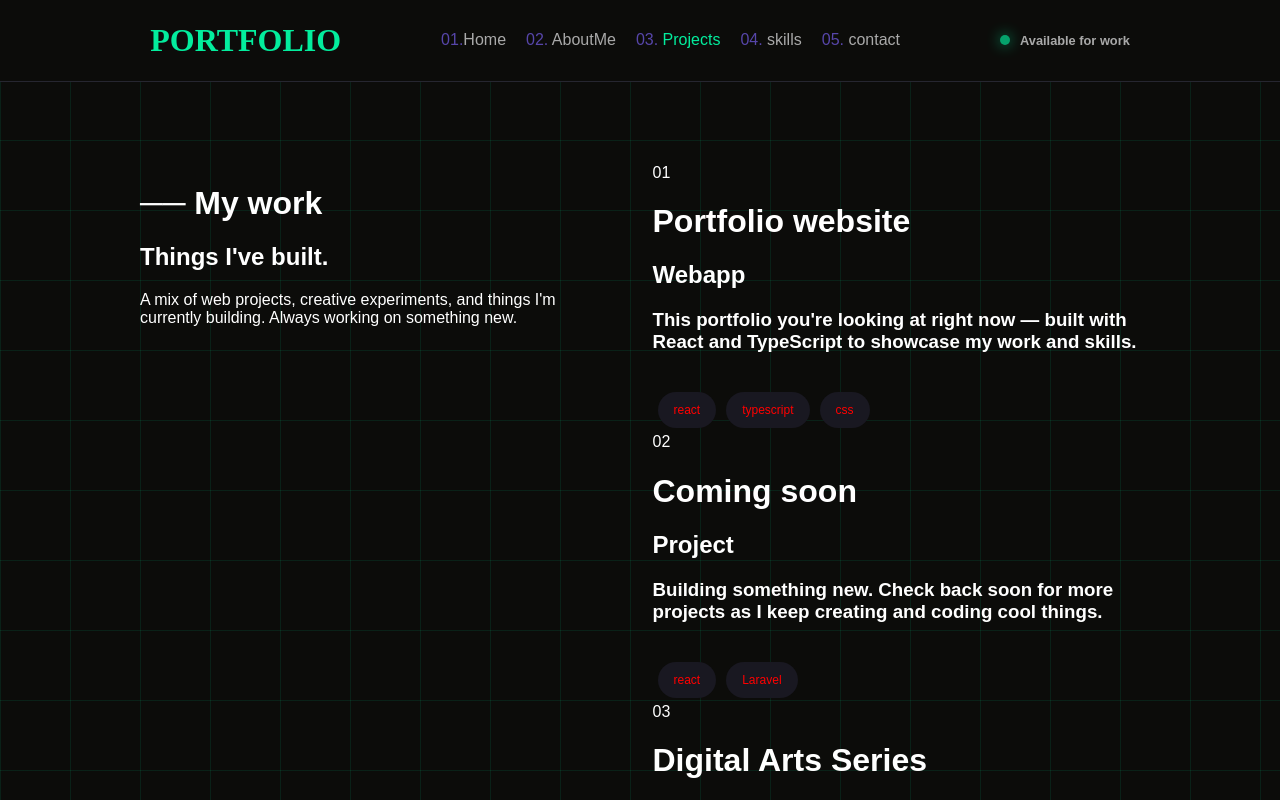
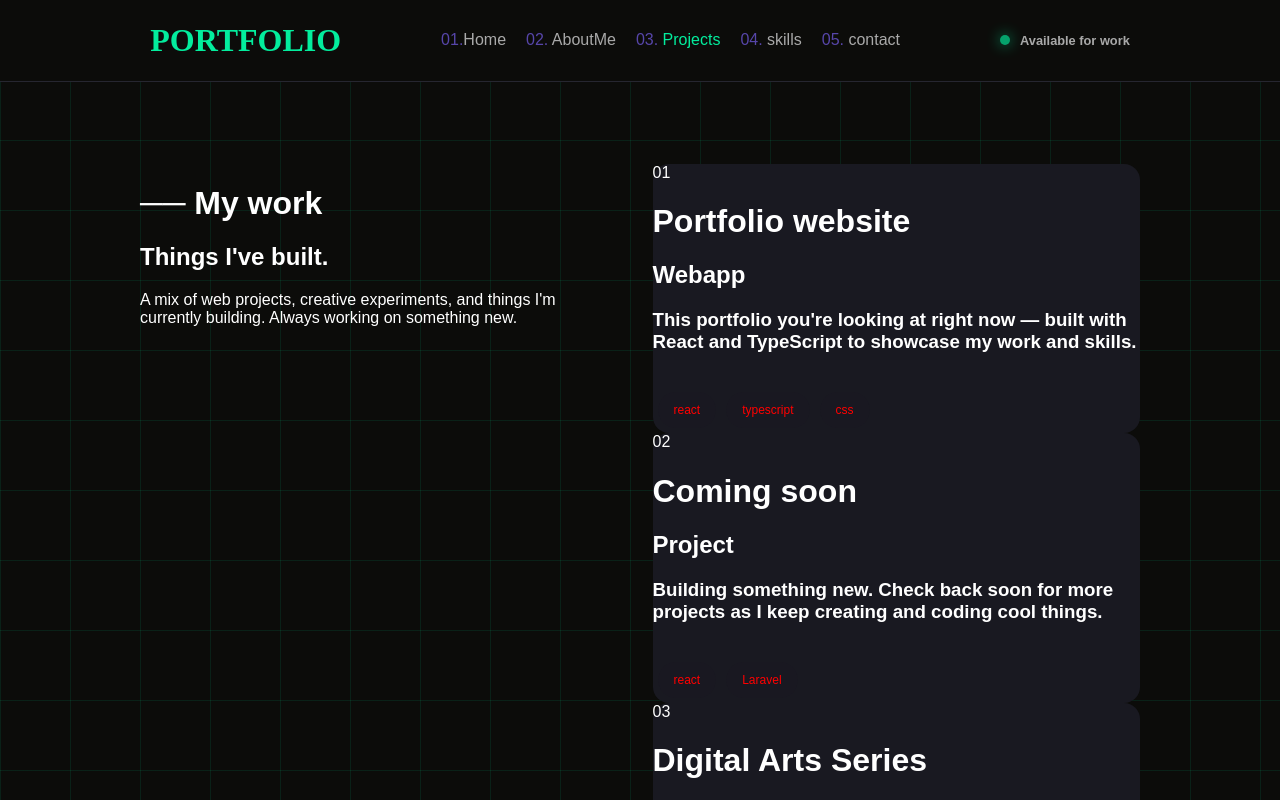
Before and after one commit to itzmitto/portfolioproject, a React (Vite) app: page /Projects in a window 1280 px wide. Shown: the top 800 px of the page. Built offline with nearby package versions, Linux system fonts and the light colour scheme.

Commit message:
252ste commit

```diff
--- a/src/pages/Projects.css
+++ b/src/pages/Projects.css
@@ -9,10 +9,15 @@
     }
 
     .card {
-        border-radius: 10rem;
+        background: #191921;
+        border-radius: 1rem;
     }
 
-
+    /* border-radius: 10rem;
+        background: #25252f;
+        border-radius: 12px;
+        border: 1px solid black;
+        padding: 20px; */
 
 
 }
```
